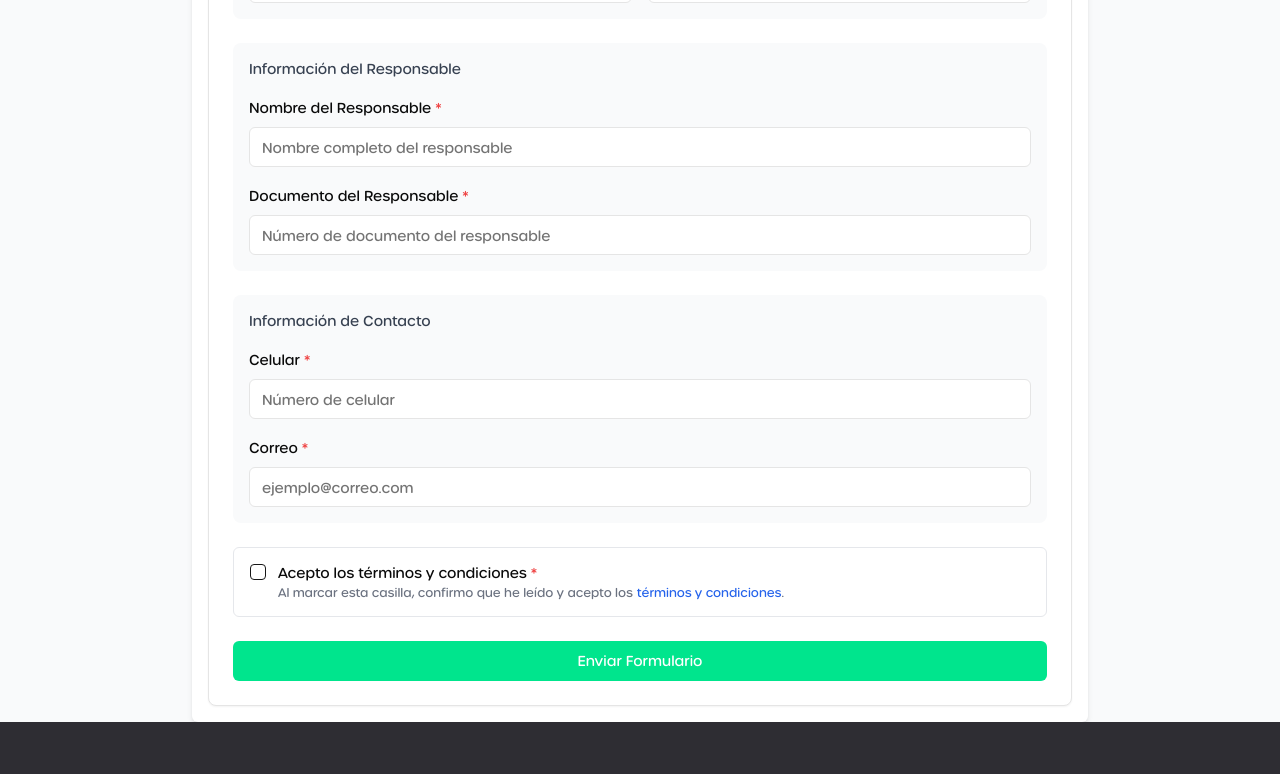
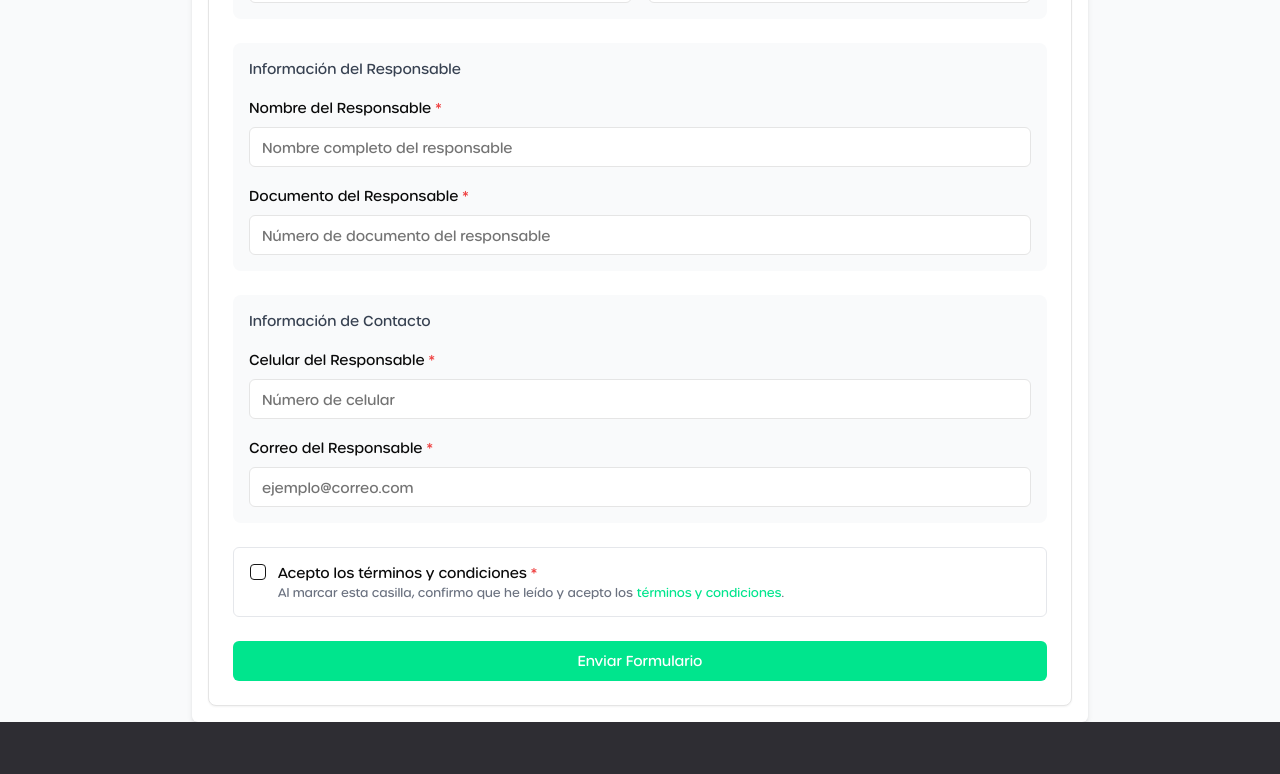
Before and after one commit to emmanuelvillada/good-kidz-next, a Next.js app: page /workshop in a window 1280 px wide. Shown: the part 468-1242 px from the top of the page. Built offline with nearby package versions, Linux system fonts and the light colour scheme; no server answers.

Commit message:
finnishing some text

```diff
--- a/src/components/form/WorkshopForm.tsx
+++ b/src/components/form/WorkshopForm.tsx
@@ -201,7 +201,7 @@ export default function WorkshopForm() {
                                         name="cellphone"
                                         render={({ field }) => (
                                             <FormItem>
-                                                <FormLabel>Celular <span className="text-red-500">*</span></FormLabel>
+                                                <FormLabel>Celular del Responsable <span className="text-red-500">*</span></FormLabel>
                                                 <FormControl>
                                                     <Input placeholder="Número de celular" {...field} />
                                                 </FormControl>
@@ -215,7 +215,7 @@ export default function WorkshopForm() {
                                         name="email"
                                         render={({ field }) => (
                                             <FormItem>
-                                                <FormLabel>Correo <span className="text-red-500">*</span></FormLabel>
+                                                <FormLabel>Correo del Responsable <span className="text-red-500">*</span></FormLabel>
                                                 <FormControl>
                                                     <Input type="email" placeholder="ejemplo@correo.com" {...field} />
                                                 </FormControl>
@@ -243,7 +243,7 @@ export default function WorkshopForm() {
                                                 <p className="text-xs text-gray-500">
                                                     Al marcar esta casilla, confirmo que he leído y acepto los
                                                     <button type="button"
-                                                        className="text-blue-600 hover:underline ml-1"
+                                                        className="text-verde-goodkidz hover:underline ml-1"
                                                         onClick={() => alert("Aquí se mostrarían los términos y condiciones")}>
                                                         términos y condiciones
                                                     </button>.
```
